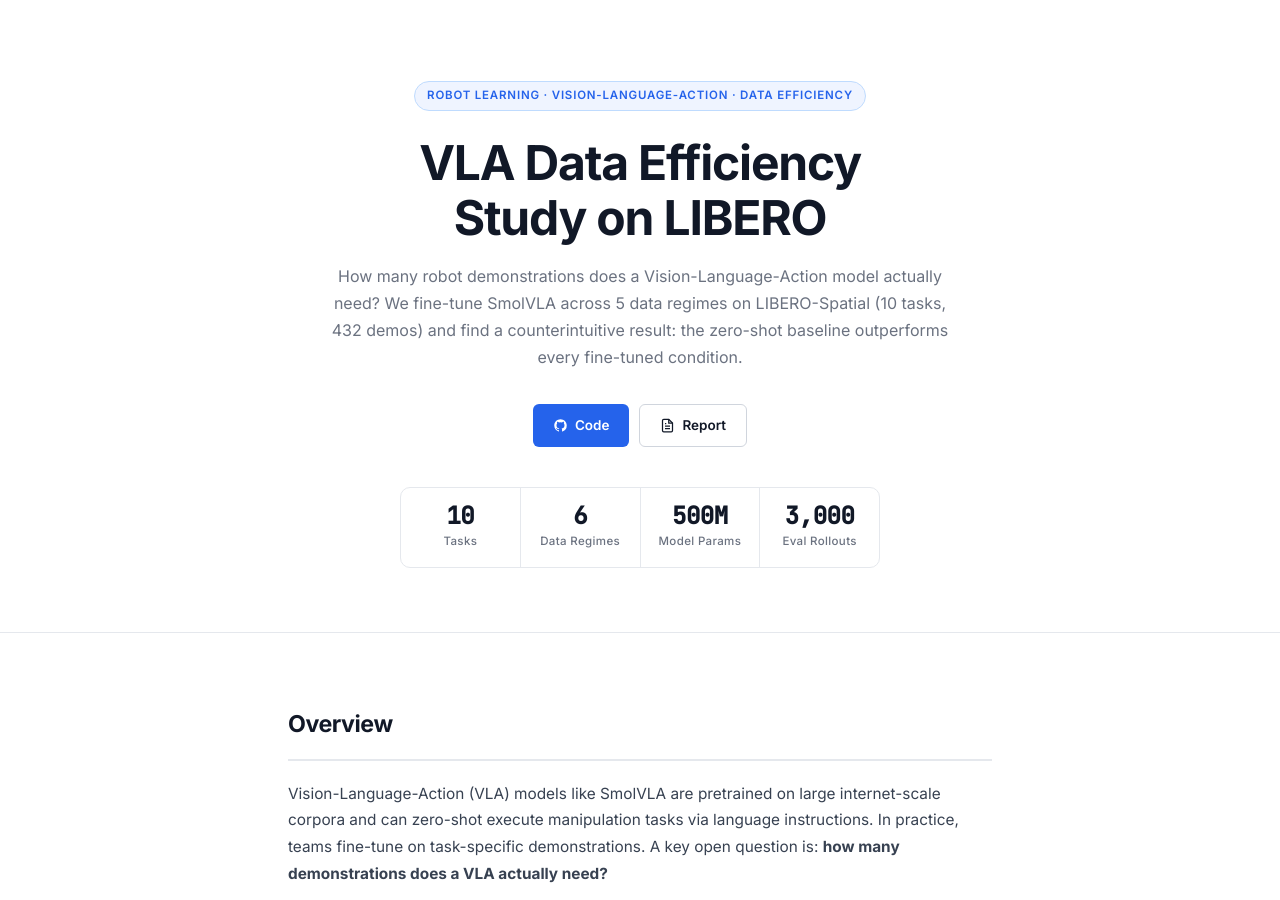
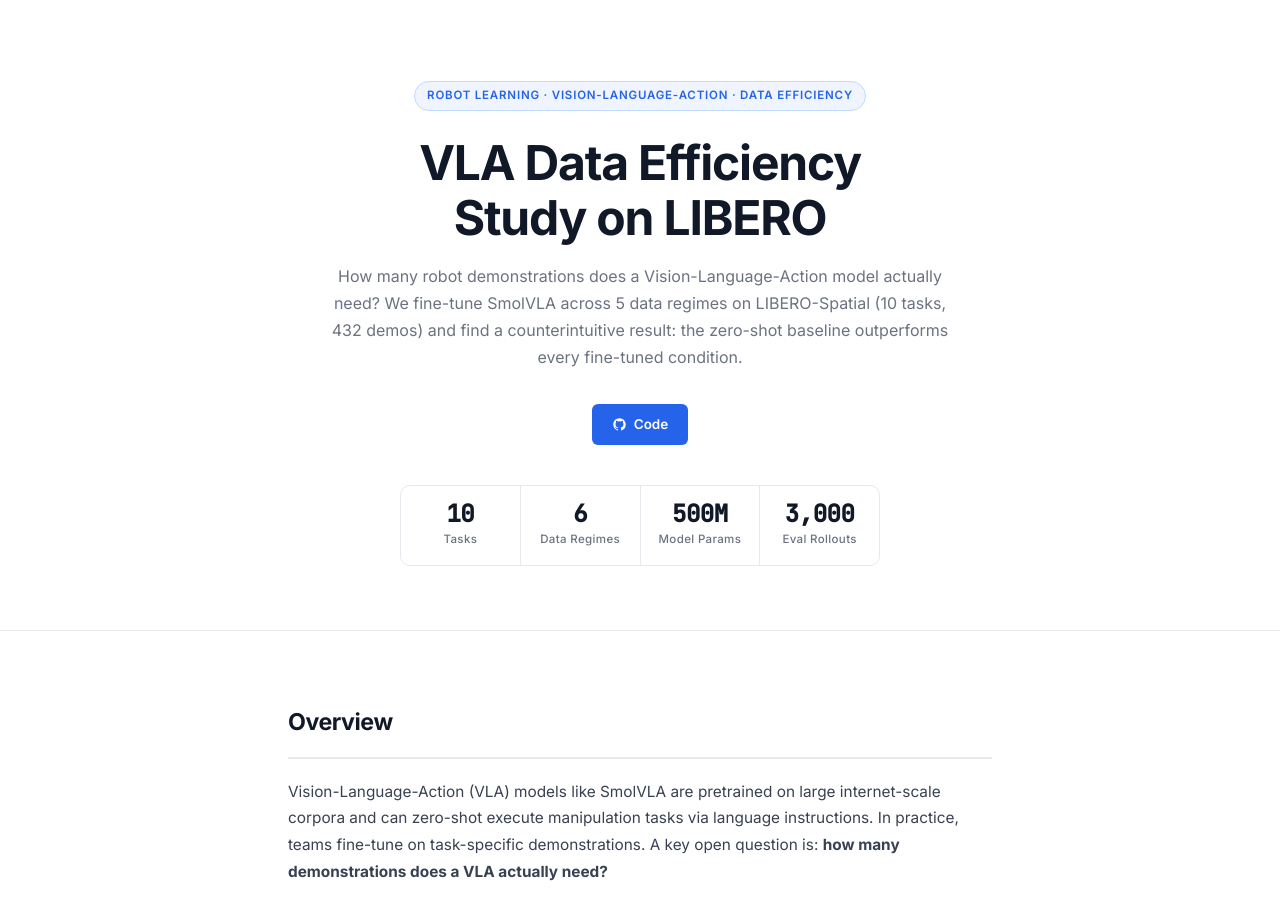
Before and after one commit to qihaoqian/qihaoqian.github.io, a Jekyll site: the page projects/vla-data-efficiency/index.html, which Jekyll copies as it is, in a window 1280 px wide and 900 px high. Built offline with Jekyll 4.4.1, drawn with Linux system fonts in a browser that asks for light colours.

Commit message:
modify href

```diff
--- a/projects/lipsync-web/index.html
+++ b/projects/lipsync-web/index.html
@@ -20,7 +20,7 @@
         from arbitrary speech audio, combining a SyncNet sync expert with a U-Net generator
         trained via perceptual, adversarial, and audio-visual sync losses.
       </p>
-      <div class="hero-links">
+      <!-- <div class="hero-links">
         <a class="btn btn-primary" href="https://github.com/QihaoQian/LipSync" target="_blank">
           <svg viewBox="0 0 24 24" fill="currentColor"><path d="M12 2C6.477 2 2 6.484 2 12.017c0 4.425 2.865 8.18 6.839 9.504.5.092.682-.217.682-.483 0-.237-.008-.868-.013-1.703-2.782.605-3.369-1.343-3.369-1.343-.454-1.158-1.11-1.466-1.11-1.466-.908-.62.069-.608.069-.608 1.003.07 1.531 1.032 1.531 1.032.892 1.53 2.341 1.088 2.91.832.092-.647.35-1.088.636-1.338-2.22-.253-4.555-1.113-4.555-4.951 0-1.093.39-1.988 1.029-2.688-.103-.253-.446-1.272.098-2.65 0 0 .84-.27 2.75 1.026A9.564 9.564 0 0 1 12 6.844a9.59 9.59 0 0 1 2.504.337c1.909-1.296 2.747-1.027 2.747-1.027.546 1.379.202 2.398.1 2.651.64.7 1.028 1.595 1.028 2.688 0 3.848-2.339 4.695-4.566 4.942.359.31.678.921.678 1.856 0 1.338-.012 2.419-.012 2.747 0 .268.18.58.688.482A10.02 10.02 0 0 0 22 12.017C22 6.484 17.522 2 12 2z"/></svg>
           Code
@@ -29,7 +29,7 @@
           <svg viewBox="0 0 24 24" fill="none" stroke="currentColor" stroke-width="2"><path d="M14 2H6a2 2 0 0 0-2 2v16a2 2 0 0 0 2 2h12a2 2 0 0 0 2-2V8z"/><polyline points="14 2 14 8 20 8"/><line x1="16" y1="13" x2="8" y2="13"/><line x1="16" y1="17" x2="8" y2="17"/><polyline points="10 9 9 9 8 9"/></svg>
           Report
         </a>
-      </div>
+      </div> -->
     </div>
   </header>
 
--- a/projects/medical-paper-abstract-structure/index.html
+++ b/projects/medical-paper-abstract-structure/index.html
@@ -20,12 +20,12 @@
       a full-stack pipeline covering synthetic data generation, multi-layer quality filtering,
       targeted loss design, and field-level F1 evaluation.
     </p>
-    <div class="hero-links">
+    <!-- <div class="hero-links">
       <a class="btn btn-primary" href="https://github.com/QihaoQian" target="_blank">
         <svg viewBox="0 0 24 24" fill="currentColor"><path d="M12 2C6.477 2 2 6.484 2 12.017c0 4.425 2.865 8.18 6.839 9.504.5.092.682-.217.682-.483 0-.237-.008-.868-.013-1.703-2.782.605-3.369-1.343-3.369-1.343-.454-1.158-1.11-1.466-1.11-1.466-.908-.62.069-.608.069-.608 1.003.07 1.531 1.032 1.531 1.032.892 1.53 2.341 1.088 2.91.832.092-.647.35-1.088.636-1.338-2.22-.253-4.555-1.113-4.555-4.951 0-1.093.39-1.988 1.029-2.688-.103-.253-.446-1.272.098-2.65 0 0 .84-.27 2.75 1.026A9.564 9.564 0 0 1 12 6.844a9.59 9.59 0 0 1 2.504.337c1.909-1.296 2.747-1.027 2.747-1.027.546 1.379.202 2.398.1 2.651.64.7 1.028 1.595 1.028 2.688 0 3.848-2.339 4.695-4.566 4.942.359.31.678.921.678 1.856 0 1.338-.012 2.419-.012 2.747 0 .268.18.58.688.482A10.02 10.02 0 0 0 22 12.017C22 6.484 17.522 2 12 2z"/></svg>
         Code
       </a>
-    </div>
+    </div> -->
     <div class="hero-stats">
       <div class="stat-item">
         <div class="stat-value">5,000</div>
--- a/projects/vla-data-efficiency/index.html
+++ b/projects/vla-data-efficiency/index.html
@@ -22,14 +22,14 @@
       every fine-tuned condition.
     </p>
     <div class="hero-links">
-      <a class="btn btn-primary" href="https://github.com/QihaoQian" target="_blank">
+      <a class="btn btn-primary" href="https://github.com/qihaoqian/SmolVLA-Data-Efficiency-Study" target="_blank">
         <svg viewBox="0 0 24 24" fill="currentColor"><path d="M12 2C6.477 2 2 6.484 2 12.017c0 4.425 2.865 8.18 6.839 9.504.5.092.682-.217.682-.483 0-.237-.008-.868-.013-1.703-2.782.605-3.369-1.343-3.369-1.343-.454-1.158-1.11-1.466-1.11-1.466-.908-.62.069-.608.069-.608 1.003.07 1.531 1.032 1.531 1.032.892 1.53 2.341 1.088 2.91.832.092-.647.35-1.088.636-1.338-2.22-.253-4.555-1.113-4.555-4.951 0-1.093.39-1.988 1.029-2.688-.103-.253-.446-1.272.098-2.65 0 0 .84-.27 2.75 1.026A9.564 9.564 0 0 1 12 6.844a9.59 9.59 0 0 1 2.504.337c1.909-1.296 2.747-1.027 2.747-1.027.546 1.379.202 2.398.1 2.651.64.7 1.028 1.595 1.028 2.688 0 3.848-2.339 4.695-4.566 4.942.359.31.678.921.678 1.856 0 1.338-.012 2.419-.012 2.747 0 .268.18.58.688.482A10.02 10.02 0 0 0 22 12.017C22 6.484 17.522 2 12 2z"/></svg>
         Code
       </a>
-      <a class="btn btn-secondary" href="#">
+      <!-- <a class="btn btn-secondary" href="#">
         <svg viewBox="0 0 24 24" fill="none" stroke="currentColor" stroke-width="2"><path d="M14 2H6a2 2 0 0 0-2 2v16a2 2 0 0 0 2 2h12a2 2 0 0 0 2-2V8z"/><polyline points="14 2 14 8 20 8"/><line x1="16" y1="13" x2="8" y2="13"/><line x1="16" y1="17" x2="8" y2="17"/><polyline points="10 9 9 9 8 9"/></svg>
         Report
-      </a>
+      </a> -->
     </div>
     <div class="hero-stats">
       <div class="stat-item">
```
